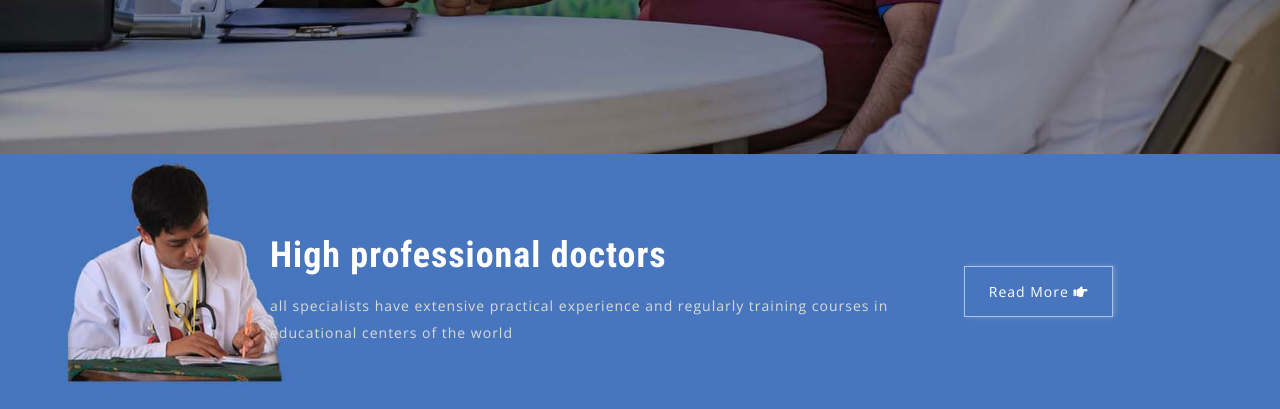
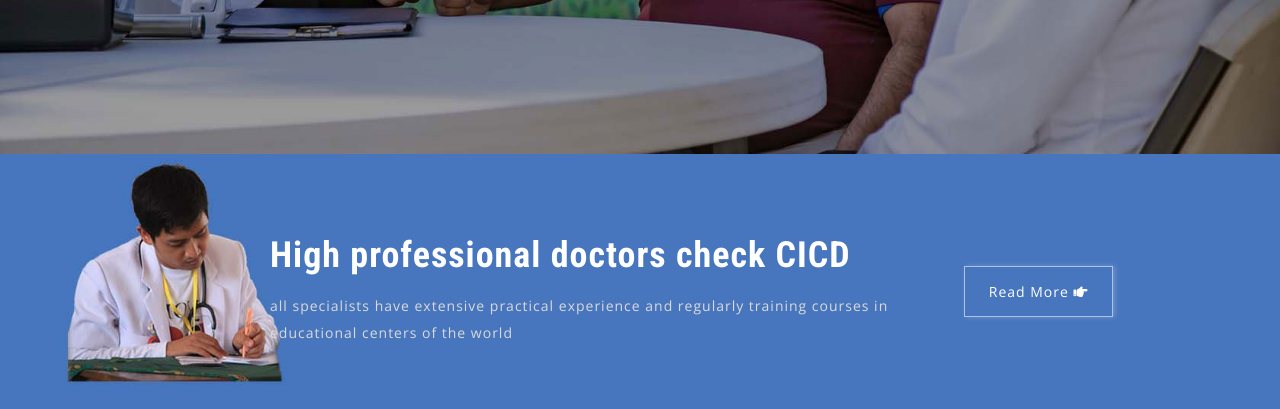
Before and after one commit to Kalana48/Blood, a PHP site: page / in a window 1280 px wide. Shown: the part 542-951 px from the top of the page. Run offline with PHP 8.4, Linux system fonts and the light colour scheme; the visitor is signed in with stand-in values (Sample User, id 1); data that the repository does not hold is empty.

Commit message:
CI CD Check

```diff
--- a/index.php
+++ b/index.php
@@ -91,7 +91,7 @@ include('includes/config.php');
 	<div class="banner-bottom py-5">
 		<div class="d-flex container py-xl-3 py-lg-3">
 			<div class="banner-left-bottom-w3ls offset-lg-2 offset-md-1">
-				<h3 class="text-white my-3">High professional doctors</h3>
+				<h3 class="text-white my-3">High professional doctors check CICD</h3>
 				<p>all specialists have extensive practical experience and regularly training courses in educational centers of the
 					world</p>
 			</div>
```
